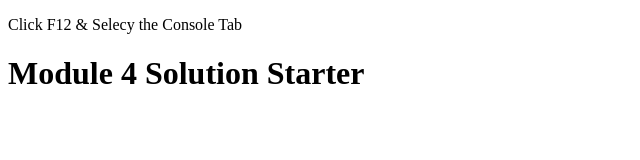
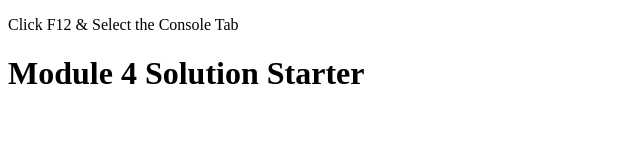
Before and after one commit to HM-Hadil/GitHub.io04, a plain HTML site: page index.html in a window 1280 px wide. Shown: the full height of the page, 0-640 px from the left. Drawn offline with Linux system fonts and the light colour scheme.

Commit message:
updating the Index page

```diff
--- a/index.html
+++ b/index.html
@@ -4,7 +4,7 @@
   <meta charset="utf-8">
   <title>Module 4 Solution Starter</title>
 
-  <p> Click F12 & Selecy the Console Tab</p>
+  <p> Click F12 & Select the Console Tab</p>
 
 </head>
 <body>
```
